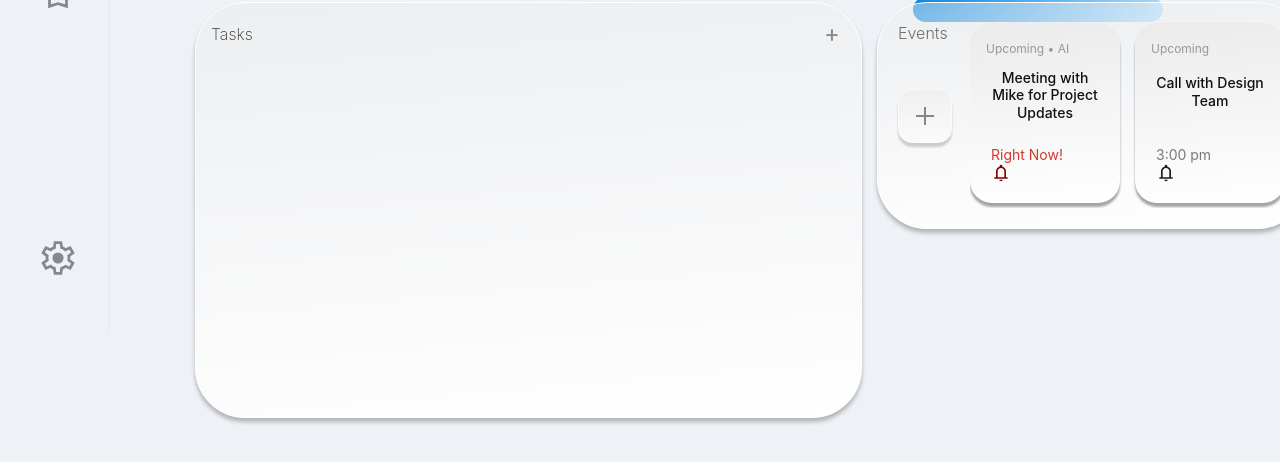
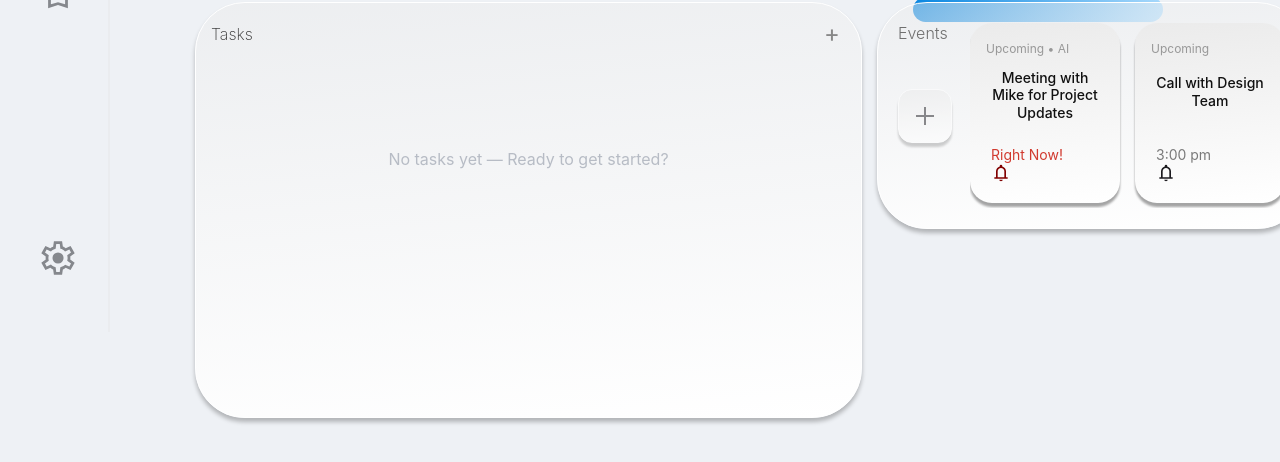
Before and after one commit to natmwong/AI-Hackathon-DreamTeam, a plain HTML site: page index.html in a window 1280 px wide. Shown: the part 486-948 px from the top of the page. Drawn offline with Linux system fonts and the light colour scheme.

Commit message:
import task.js fix

```diff
--- a/index.html
+++ b/index.html
@@ -10,9 +10,10 @@
         <link rel="stylesheet" href="CSS/tracker.css">
         <link rel="stylesheet" href="CSS/task.css">
         <link rel="stylesheet" href="CSS/task-modal.css">
+        <link rel="stylesheet" href="CSS/main-display.css">
         <script src="scripts/timer.js"></script>
-        <link rel="stylesheet" href="CSS/main-display.css">
         <script src="scripts/event.js"></script>
+        <script src="scripts/task.js"></script>
     </head>
     <body>
     <header class="header">
```
Also changed, not shown: Screenshot 2026-03-22 203238.png (deleted).
